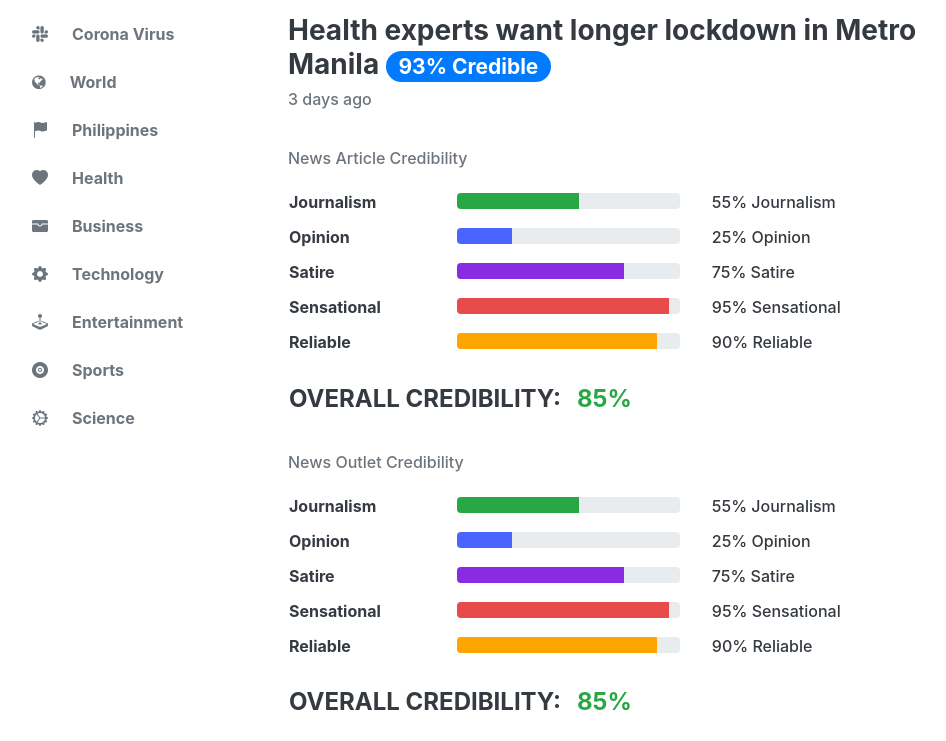
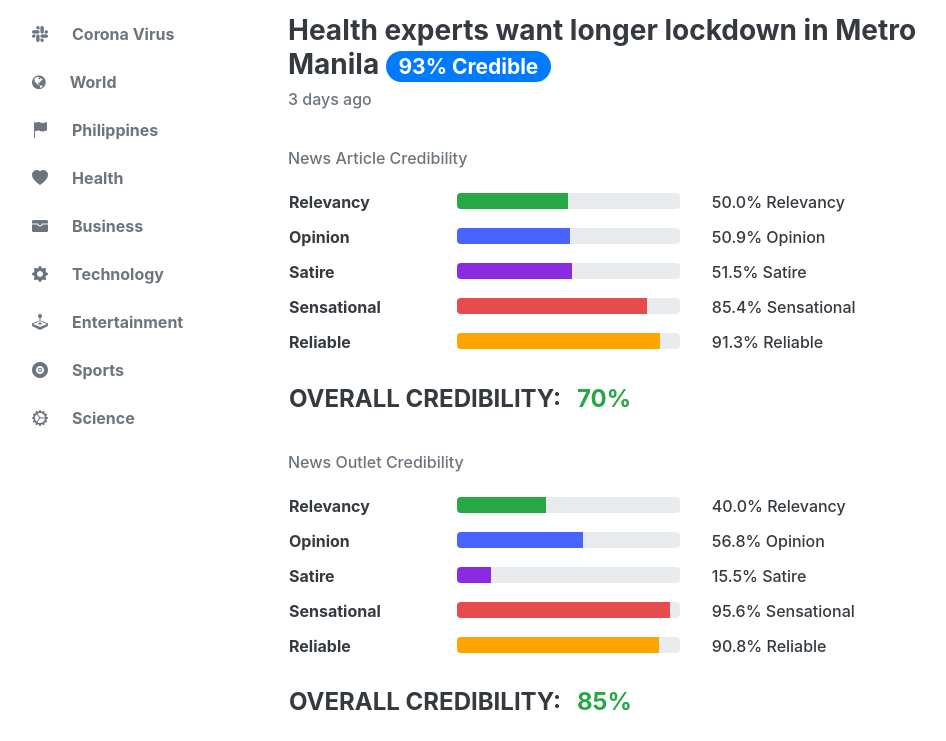
Before and after one commit to jeceeobrero/https---github.com-peterson1999-projectveritas, a Django app: page /home/article in a window 1280 px wide. Shown: the part 246-987 px from the top of the page, without its empty margins (32-978 px from the left). Run offline with Django 3.2, Linux system fonts and the light colour scheme; some libraries are stand-ins or nearby versions.

Commit message:
bar level change

```diff
--- a/home/templates/article.html
+++ b/home/templates/article.html
@@ -23,85 +23,85 @@
             <div class="col-12 my-3">
                 <h6 class="text-secondary mb-4 py-0">News Article Credibility</h6>
                 <div class="row mt-2">
-                    <h6 class="col-md-3 pl-3 text-dark font-weight-bold">Journalism</h6>
+                    <h6 class="col-md-3 pl-3 text-dark font-weight-bold">Relevancy</h6>
                     <div class="col-xl-4 progress mx-3 px-0">
-                        <div class="progress-bar bg-success" role="progressbar" style="width: 55%" aria-valuenow="25" aria-valuemin="0" aria-valuemax="100"></div>
+                        <div class="progress-bar bg-success" role="progressbar" style="width: {{relevancy_art}}%" aria-valuenow="{{relevancy_art}}" aria-valuemin="0" aria-valuemax="100"></div>
                     </div>
-                    <h6 class="mb-1 mx-2 pl-2 text-dark my-0 py-0">55% Journalism</h6>
+                    <h6 class="mb-1 mx-2 pl-2 text-dark my-0 py-0">{{relevancy_art}}% Relevancy</h6>
                 </div>
                 <div class="row mt-2">
                     <h6 class="col-md-3 pl-3 text-dark font-weight-bold">Opinion</h6>
                     <div class="col-xl-4 progress mx-3 px-0">
-                        <div class="progress-bar" role="progressbar" style="width: 25%; background-color: rgb(73, 100, 255);" aria-valuenow="25" aria-valuemin="0" aria-valuemax="100"></div>
+                        <div class="progress-bar" role="progressbar" style="width: {{opinion_art}}%; background-color: rgb(73, 100, 255);" aria-valuenow="{{opinion_art}}" aria-valuemin="0" aria-valuemax="100"></div>
                     </div>
-                    <h6 class="mb-1 mx-2 pl-2 text-dark my-0 py-0">25% Opinion</h6>
+                    <h6 class="mb-1 mx-2 pl-2 text-dark my-0 py-0">{{opinion_art}}% Opinion</h6>
                 </div>
                 <div class="row mt-2">
                     <h6 class="col-md-3 pl-3 text-dark font-weight-bold">Satire</h6>
                     <div class="col-xl-4 progress mx-3 px-0">
-                        <div class="progress-bar" role="progressbar" style="width: 75%; background-color: blueviolet;" aria-valuenow="25" aria-valuemin="0" aria-valuemax="100" ></div>
+                        <div class="progress-bar" role="progressbar" style="width: {{satire_art}}%; background-color: blueviolet;" aria-valuenow="{{satire_art}}" aria-valuemin="0" aria-valuemax="100" ></div>
                     </div>
-                    <h6 class="mb-1 mx-2 pl-2 text-dark my-0 py-0">75% Satire</h6>
+                    <h6 class="mb-1 mx-2 pl-2 text-dark my-0 py-0">{{satire_art}}% Satire</h6>
                 </div>
                 <div class="row mt-2">
                     <h6 class="col-md-3 pl-3 text-dark font-weight-bold">Sensational</h6>
                     <div class="col-xl-4 progress mx-3 px-0">
-                        <div class="progress-bar" role="progressbar" style="width: 95%; background-color: rgb(232, 75, 75)" aria-valuenow="25" aria-valuemin="0" aria-valuemax="100" ></div>
+                        <div class="progress-bar" role="progressbar" style="width: {{sensational_art}}%; background-color: rgb(232, 75, 75)" aria-valuenow="{{sensational_art}}" aria-valuemin="0" aria-valuemax="100" ></div>
                     </div>
-                    <h6 class="mb-1 mx-2 pl-2 text-dark my-0 py-0">95% Sensational</h6>
+                    <h6 class="mb-1 mx-2 pl-2 text-dark my-0 py-0">{{sensational_art}}% Sensational</h6>
                 </div>
                 <div class="row mt-2">
                     <h6 class="col-md-3 pl-3 text-dark font-weight-bold">Reliable</h6>
                     <div class="col-xl-4 progress mx-3 px-0">
-                        <div class="progress-bar" role="progressbar" style="width: 90%; background-color: orange;" aria-valuenow="25" aria-valuemin="0" aria-valuemax="100" ></div>
+                        <div class="progress-bar" role="progressbar" style="width: {{reliable_art}}%; background-color: orange;" aria-valuenow="{{reliable_art}}" aria-valuemin="0" aria-valuemax="100" ></div>
                     </div>
-                    <h6 class="mb-1 mx-2 pl-2 text-dark my-0 py-0">90% Reliable</h6>
+                    <h6 class="mb-1 mx-2 pl-2 text-dark my-0 py-0">{{reliable_art}}% Reliable</h6>
                 </div>
                 <div class="row mt-4 pl-3">
                     <h4 class="text-dark font-weight-bold py-0">OVERALL CREDIBILITY: </h4>
-                    <h4 class="text-success font-weight-bold py-0 pl-3"> 85%</h4>
+                    <h4 class="text-success font-weight-bold py-0 pl-3"> {{overall_art_cred}}%</h4>
                 </div>
             </div>
             <div class="col-12 my-3">
                 <h6 class="text-secondary mb-4 py-0">News Outlet Credibility</h6>
                 <div class="row mt-2">
-                    <h6 class="col-md-3 pl-3 text-dark font-weight-bold">Journalism</h6>
+                    <h6 class="col-md-3 pl-3 text-dark font-weight-bold">Relevancy</h6>
                     <div class="col-xl-4 progress mx-3 px-0">
-                        <div class="progress-bar bg-success" role="progressbar" style="width: 55%" aria-valuenow="25" aria-valuemin="0" aria-valuemax="100"></div>
+                        <div class="progress-bar bg-success" role="progressbar" style="width: {{relevancy_src}}%" aria-valuenow="{{relevancy_src}}" aria-valuemin="0" aria-valuemax="100"></div>
                     </div>
-                    <h6 class="mb-1 mx-2 pl-2 text-dark my-0 py-0">55% Journalism</h6>
+                    <h6 class="mb-1 mx-2 pl-2 text-dark my-0 py-0">{{relevancy_src}}% Relevancy</h6>
                 </div>
                 <div class="row mt-2">
                     <h6 class="col-md-3 pl-3 text-dark font-weight-bold">Opinion</h6>
                     <div class="col-xl-4 progress mx-3 px-0">
-                        <div class="progress-bar" role="progressbar" style="width: 25%; background-color: rgb(73, 100, 255);" aria-valuenow="25" aria-valuemin="0" aria-valuemax="100"></div>
+                        <div class="progress-bar" role="progressbar" style="width: {{opinion_src}}%; background-color: rgb(73, 100, 255);" aria-valuenow="{{opinion_src}}" aria-valuemin="0" aria-valuemax="100"></div>
                     </div>
-                    <h6 class="mb-1 mx-2 pl-2 text-dark my-0 py-0">25% Opinion</h6>
+                    <h6 class="mb-1 mx-2 pl-2 text-dark my-0 py-0">{{opinion_src}}% Opinion</h6>
                 </div>
                 <div class="row mt-2">
                     <h6 class="col-md-3 pl-3 text-dark font-weight-bold">Satire</h6>
                     <div class="col-xl-4 progress mx-3 px-0">
-                        <div class="progress-bar" role="progressbar" style="width: 75%; background-color: blueviolet;" aria-valuenow="25" aria-valuemin="0" aria-valuemax="100" ></div>
+                        <div class="progress-bar" role="progressbar" style="width: {{satire_src}}%; background-color: blueviolet;" aria-valuenow="{{satire_src}}" aria-valuemin="0" aria-valuemax="100" ></div>
                     </div>
-                    <h6 class="mb-1 mx-2 pl-2 text-dark my-0 py-0">75% Satire</h6>
+                    <h6 class="mb-1 mx-2 pl-2 text-dark my-0 py-0">{{satire_src}}% Satire</h6>
                 </div>
                 <div class="row mt-2">
                     <h6 class="col-md-3 pl-3 text-dark font-weight-bold">Sensational</h6>
                     <div class="col-xl-4 progress mx-3 px-0">
-                        <div class="progress-bar" role="progressbar" style="width: 95%; background-color: rgb(232, 75, 75)" aria-valuenow="25" aria-valuemin="0" aria-valuemax="100" ></div>
+                        <div class="progress-bar" role="progressbar" style="width: {{sensational_src}}%; background-color: rgb(232, 75, 75)" aria-valuenow="{{sensational_src}}" aria-valuemin="0" aria-valuemax="100" ></div>
                     </div>
-                    <h6 class="mb-1 mx-2 pl-2 text-dark my-0 py-0">95% Sensational</h6>
+                    <h6 class="mb-1 mx-2 pl-2 text-dark my-0 py-0">{{sensational_src}}% Sensational</h6>
                 </div>
                 <div class="row mt-2">
                     <h6 class="col-md-3 pl-3 text-dark font-weight-bold">Reliable</h6>
                     <div class="col-xl-4 progress mx-3 px-0">
-                        <div class="progress-bar" role="progressbar" style="width: 90%; background-color: orange;" aria-valuenow="25" aria-valuemin="0" aria-valuemax="100" ></div>
+                        <div class="progress-bar" role="progressbar" style="width: {{reliable_src}}%; background-color: orange;" aria-valuenow="{{reliable_src}}" aria-valuemin="0" aria-valuemax="100" ></div>
                     </div>
-                    <h6 class="mb-1 mx-2 pl-2 text-dark my-0 py-0">90% Reliable</h6>
+                    <h6 class="mb-1 mx-2 pl-2 text-dark my-0 py-0">{{reliable_src}}% Reliable</h6>
                 </div>
                 <div class="row mt-4 pl-3">
                     <h4 class="text-dark font-weight-bold py-0">OVERALL CREDIBILITY: </h4>
-                    <h4 class="text-success font-weight-bold py-0 pl-3"> 85%</h4>
+                    <h4 class="text-success font-weight-bold py-0 pl-3"> {{overall_src_cred}}%</h4>
                 </div>
             </div>
 
--- a/home/views.py
+++ b/home/views.py
@@ -1,4 +1,4 @@
-from django.shortcuts import render,redirect
+from django.shortcuts import render, redirect
 from django.views.generic import View
 
 import requests
@@ -6,115 +6,147 @@ import requests
 import datetime
 
 # Create your views here.
+
+
 class HomeIndexView(View):
-	def get(self,request):
-		url = 'http://api.openweathermap.org/data/2.5/forecast?q={}&units=metric&appid=97c08871353e0aee15a30d25127bcd1f'
-		city = 'Cebu City'
-		r = requests.get(url.format(city)).json()
+    def get(self, request):
+        url = 'http://api.openweathermap.org/data/2.5/forecast?q={}&units=metric&appid=97c08871353e0aee15a30d25127bcd1f'
+        city = 'Cebu City'
+        r = requests.get(url.format(city)).json()
 
-		city_weather = {
-            'city' : city,
+        city_weather = {
+            'city': city,
 
-            'temperature' : r['list'][0]['main']['temp'],
-            'description' : r['list'][0]['weather'][0]['description'],
-			'icon' : r['list'][0]['weather'][0]['icon'],
+            'temperature': r['list'][0]['main']['temp'],
+            'description': r['list'][0]['weather'][0]['description'],
+            'icon': r['list'][0]['weather'][0]['icon'],
 
-			'dt1': self.returnMonth(str(r['list'][1]['dt_txt'][5:7])) + " " + r['list'][1]['dt_txt'][8:10],
-            'temperature1' : r['list'][1]['main']['temp'],
-            'description1' : r['list'][1]['weather'][0]['description'],
-			'icon1' : r['list'][1]['weather'][0]['icon'],
+            'dt1': self.returnMonth(str(r['list'][1]['dt_txt'][5:7])) + " " + r['list'][1]['dt_txt'][8:10],
+            'temperature1': r['list'][1]['main']['temp'],
+            'description1': r['list'][1]['weather'][0]['description'],
+            'icon1': r['list'][1]['weather'][0]['icon'],
 
-			'dt2': self.returnMonth(str(r['list'][6]['dt_txt'][5:7])) + " " + r['list'][6]['dt_txt'][8:10],
-            'temperature2' : r['list'][2]['main']['temp'],
-            'description2' : r['list'][2]['weather'][0]['description'],
-			'icon2' : r['list'][2]['weather'][0]['icon'],
+            'dt2': self.returnMonth(str(r['list'][6]['dt_txt'][5:7])) + " " + r['list'][6]['dt_txt'][8:10],
+            'temperature2': r['list'][2]['main']['temp'],
+            'description2': r['list'][2]['weather'][0]['description'],
+            'icon2': r['list'][2]['weather'][0]['icon'],
 
-			'dt3': self.returnMonth(str(r['list'][13]['dt_txt'][5:7])) + " " + r['list'][13]['dt_txt'][8:10],
-            'temperature3' : r['list'][3]['main']['temp'],
-            'description3' : r['list'][3]['weather'][0]['description'],
-			'icon3' : r['list'][3]['weather'][0]['icon'],
+            'dt3': self.returnMonth(str(r['list'][13]['dt_txt'][5:7])) + " " + r['list'][13]['dt_txt'][8:10],
+            'temperature3': r['list'][3]['main']['temp'],
+            'description3': r['list'][3]['weather'][0]['description'],
+            'icon3': r['list'][3]['weather'][0]['icon'],
 
-			'dt4': self.returnMonth(str(r['list'][21]['dt_txt'][5:7])) + " " + r['list'][21]['dt_txt'][8:10],
-            'temperature4' : r['list'][4]['main']['temp'],
-            'description4' : r['list'][4]['weather'][0]['description'],
-			'icon4' : r['list'][4]['weather'][0]['icon'],
+            'dt4': self.returnMonth(str(r['list'][21]['dt_txt'][5:7])) + " " + r['list'][21]['dt_txt'][8:10],
+            'temperature4': r['list'][4]['main']['temp'],
+            'description4': r['list'][4]['weather'][0]['description'],
+            'icon4': r['list'][4]['weather'][0]['icon'],
 
         }
 
-		url2 = 'https://api.apify.com/v2/datasets/sFSef5gfYg3soj8mb/items?format=json&clean=1'
-		r2 = requests.get(url2.format()).json()
+        url2 = 'https://api.apify.com/v2/datasets/sFSef5gfYg3soj8mb/items?format=json&clean=1'
+        r2 = requests.get(url2.format()).json()
 
-		icon = ""
-		if r2[-1]['infected'] >= r2[-2]['infected']:
-			icon = "bi bi-arrow-up-right"
-		else:
-			icon = "bi bi-arrow-down-left"
+        icon = ""
+        if r2[-1]['infected'] >= r2[-2]['infected']:
+            icon = "bi bi-arrow-up-right"
+        else:
+            icon = "bi bi-arrow-down-left"
 
-		phil_covid = {
-			'infected':  format(r2[-1]['infected'], ',d'),
-			'icon': icon,
-			'active': format(r2[-1]['activeCases'], ',d'),
-			'recovered': format(r2[-1]['recovered'], ',d'),
-			'deceased': format(r2[-1]['deceased'], ',d'),
-		}
-		#print(phil_covid)
-		context = {'city_weather' : city_weather, 'phil_covid': phil_covid}
-		print("hello")
-		return render(request,'home.html', context)
+        phil_covid = {
+            'infected':  format(r2[-1]['infected'], ',d'),
+            'icon': icon,
+            'active': format(r2[-1]['activeCases'], ',d'),
+            'recovered': format(r2[-1]['recovered'], ',d'),
+            'deceased': format(r2[-1]['deceased'], ',d'),
+        }
+        # print(phil_covid)
+        context = {'city_weather': city_weather, 'phil_covid': phil_covid}
+        print("hello")
+        return render(request, 'home.html', context)
 
-	def returnMonth(self,month_number):
-		datetime_object = datetime.datetime.strptime(month_number, "%m")
-		month_name = datetime_object.strftime("%b")
-		return month_name
+    def returnMonth(self, month_number):
+        datetime_object = datetime.datetime.strptime(month_number, "%m")
+        month_name = datetime_object.strftime("%b")
+        return month_name
+
 
 class CoronaIndexView(View):
-	def get(self, request):
-		return render(request, 'corona.html')
+    def get(self, request):
+        return render(request, 'corona.html')
+
 
 class WorldIndexView(View):
-	def get(self, request):
-		return render(request, 'world.html')
+    def get(self, request):
+        return render(request, 'world.html')
+
 
 class PhilIndexView(View):
-	def get(self, request):
-		return render(request, 'phil.html')
+    def get(self, request):
+        return render(request, 'phil.html')
+
 
 class HealIndexView(View):
-	def get(self, request):
-		return render(request, 'health.html')
+    def get(self, request):
+        return render(request, 'health.html')
+
 
 class BusIndexView(View):
-	def get(self, request):
-		return render(request, 'business.html')
+    def get(self, request):
+        return render(request, 'business.html')
+
 
 class TechIndexView(View):
-	def get(self, request):
-		return render(request, 'technology.html')
+    def get(self, request):
+        return render(request, 'technology.html')
+
 
 class EnterIndexView(View):
-	def get(self, request):
-		return render(request, 'entertainment.html')
+    def get(self, request):
+        return render(request, 'entertainment.html')
+
 
 class SportsIndexView(View):
-	def get(self, request):
-		return render(request, 'sports.html')
+    def get(self, request):
+        return render(request, 'sports.html')
+
 
 class SciIndexView(View):
-	def get(self, request):
-		return render(request, 'science.html')
+    def get(self, request):
+        return render(request, 'science.html')
+
 
 class AboutIndexView(View):
-	def get(self, request):
-		return render(request, 'about.html')
+    def get(self, request):
+        return render(request, 'about.html')
+
 
 class HowIndexView(View):
-	def get(self, request):
-		return render(request, 'howtouse.html')
+    def get(self, request):
+        return render(request, 'howtouse.html')
+
 
 class ContactIndexView(View):
-	def get(self, request):
-		return render(request, 'contactus.html')
+    def get(self, request):
+        return render(request, 'contactus.html')
+
 
 class ArticleIndexView(View):
-	def get(self, request):
-		return render(request, 'article.html')
+    def get(self, request):
+        relevancy_art = 50.0
+        opinion_art = 50.9
+        satire_art = 51.5
+        sensational_art = 85.4
+        reliable_art = 91.3
+        overall_art_cred = 70
+        relevancy_src = 40.0
+        opinion_src = 56.8
+        satire_src = 15.5
+        sensational_src = 95.6
+        reliable_src = 90.8
+        overall_src_cred = 85
+        context = {'relevancy_art': relevancy_art, 'opinion_art': opinion_art,
+                   'satire_art': satire_art, 'sensational_art': sensational_art, 'reliable_art': reliable_art,
+                   'relevancy_src': relevancy_src, 'opinion_src': opinion_src,
+                   'satire_src': satire_src, 'sensational_src': sensational_src, 'reliable_src': reliable_src,
+                   'overall_art_cred': overall_art_cred, 'overall_src_cred': overall_src_cred}
+        return render(request, 'article.html', context)
```
